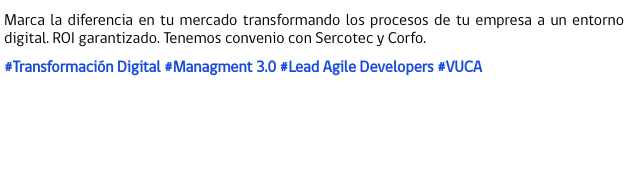
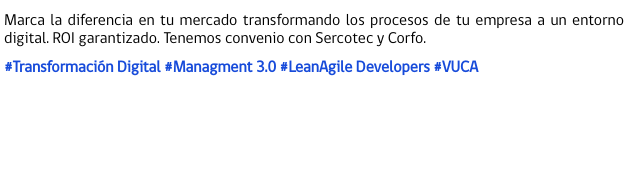
Before and after one commit to pzjink/leancode, a plain HTML site: page index.html in a window 1280 px wide. Shown: the part 1348-1520 px from the top of the page, 6-646 px from the left. Drawn offline with Linux system fonts and the light colour scheme.

Commit message:
release 1.0

```diff
--- a/index.html
+++ b/index.html
@@ -89,7 +89,7 @@
                             digital. ROI garantizado. Tenemos convenio con Sercotec y Corfo.
                         </p>
                         <p class="hashtag">
-                            #Transformación Digital #Managment 3.0 #Lead Agile Developers #VUCA
+                            #Transformación Digital #Managment 3.0 #LeanAgile Developers #VUCA
                         </p>
                     </div>
                 </div>
```
